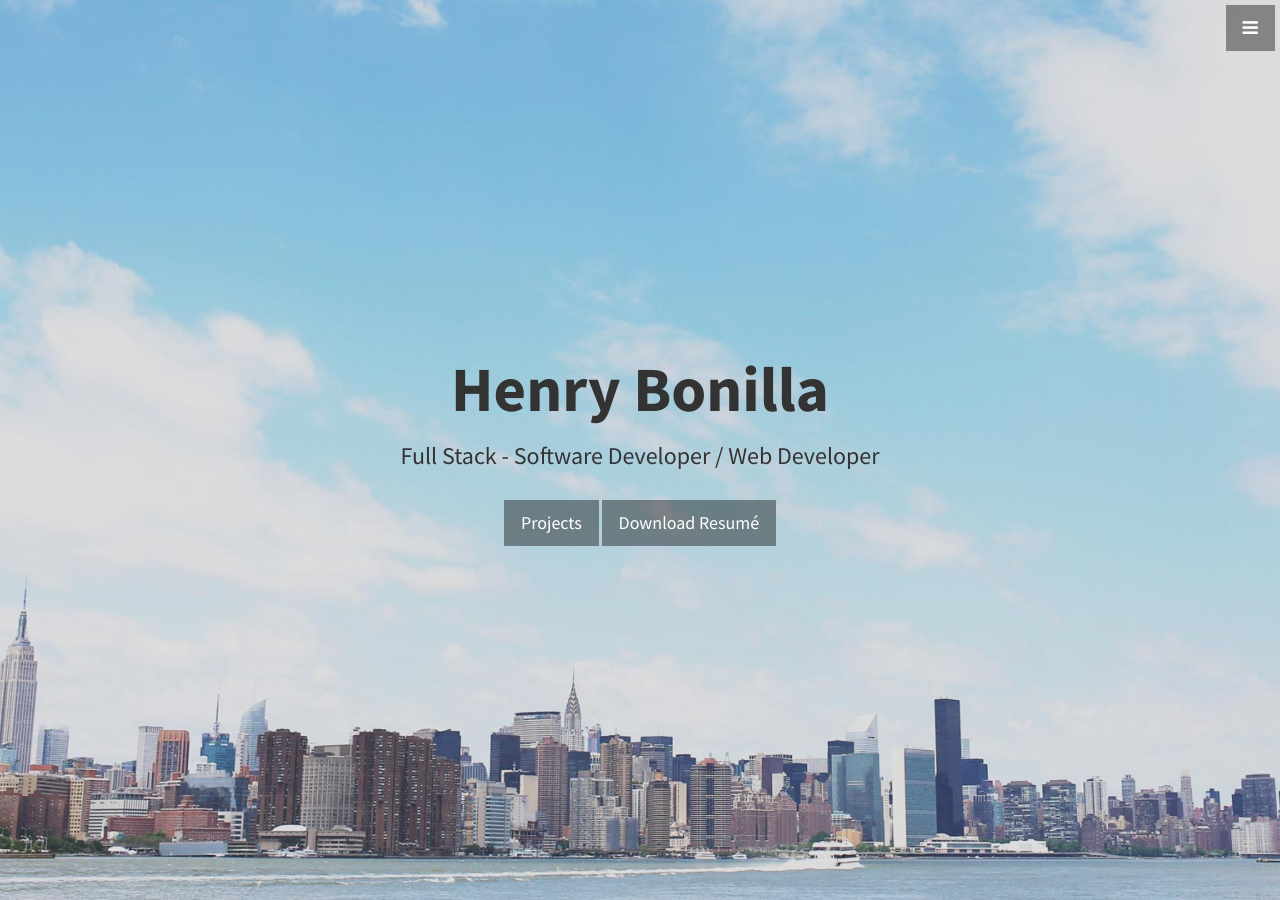
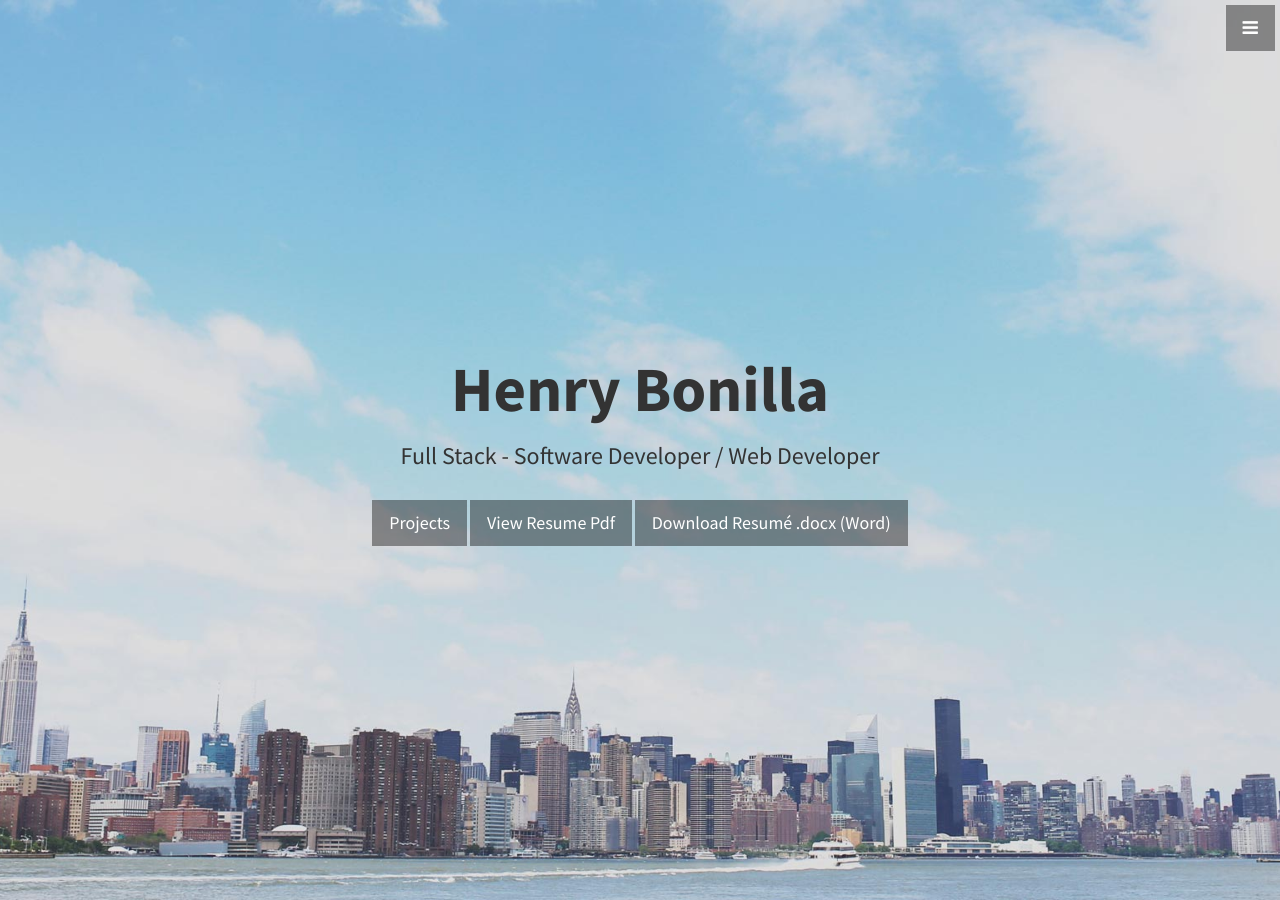
Before and after one commit to henryqbonilla/henryqbonilla.github.io, a Jekyll site: the page built from index.html, in a window 1280 px wide and 900 px high. Built offline with Jekyll 4.4.1, drawn with Linux system fonts in a browser that asks for light colours.

Commit message:
Update header.html
added link to view resume optional

```diff
--- a/_includes/header.html
+++ b/_includes/header.html
@@ -4,6 +4,7 @@
     <h3>Full Stack - Software Developer / Web Developer</h3>
     <br>
     <a href="#portfolio" class="btn btn-dark btn-lg">Projects</a>
-    <a href="https://github.com/henryqbonilla/henryqbonilla.github.io/blob/master/HB%20Resume%202024.docx" class="btn btn-dark btn-lg">Download Resumé</a>
+    <a href="https://github.com/henryqbonilla/henryqbonilla.github.io/blob/master/HB%20Resume%202024.pdf" class="btn btn-dark btn-lg" target="_blank" rel="noopener noreferrer">View Resume Pdf</a>
+    <a href="https://github.com/henryqbonilla/henryqbonilla.github.io/raw/master/HB%20Resume%202024.docx" class="btn btn-dark btn-lg">Download Resumé .docx (Word)</a>
   </div>
 </header>
```
